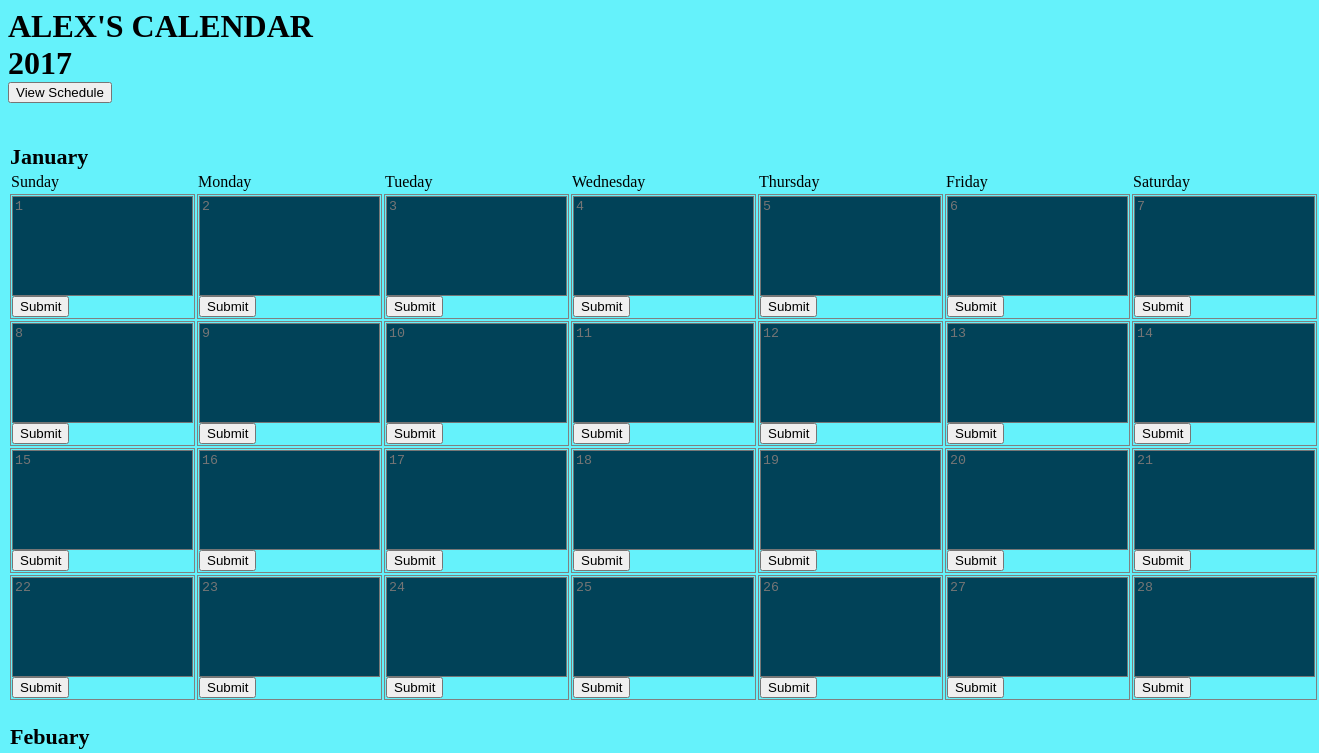
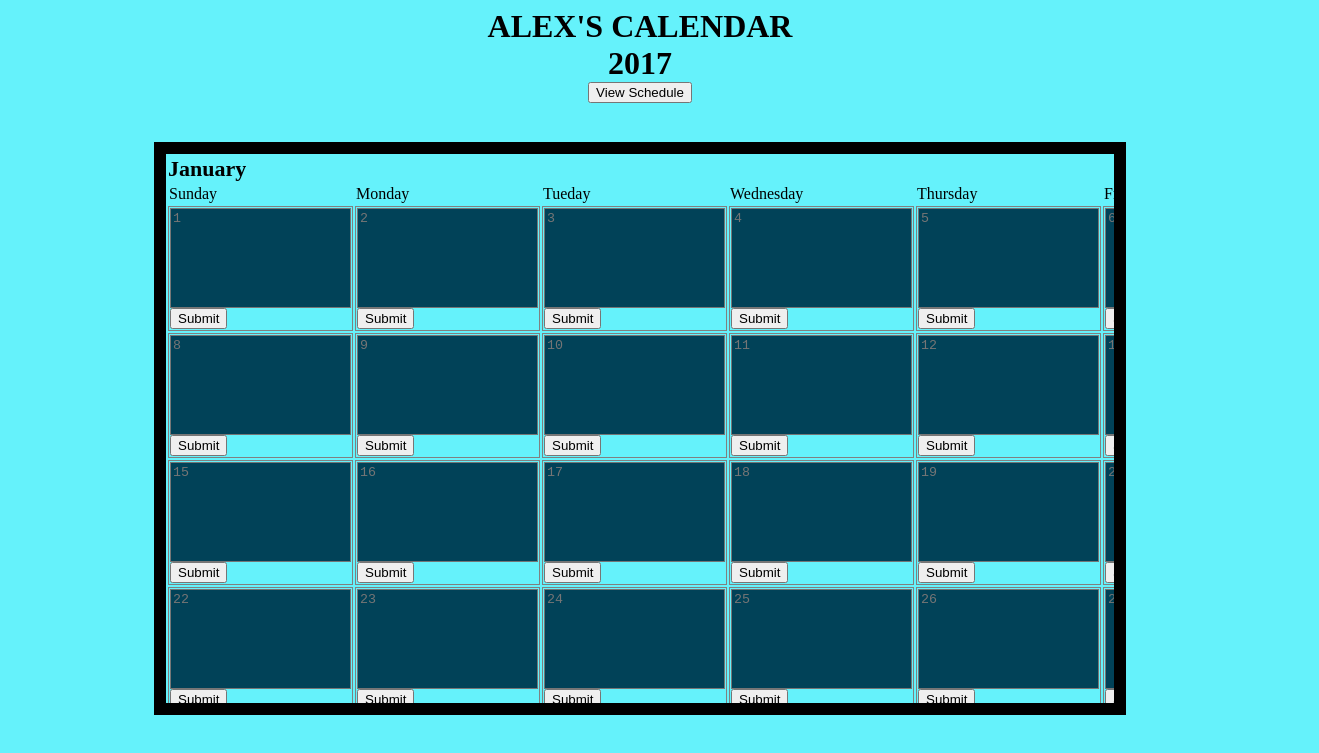
Before and after one commit to alexhong742/My-React-Calendar-App, a React app: page / in a window 1280 px wide. Shown: the top 753 px of the page, 1319 px wide, since content can reach past the window. Built offline with nearby package versions, Linux system fonts and the light colour scheme.

Commit message:
added scrollbar and centered it for cleaner front end

```diff
--- a/package.json
+++ b/package.json
@@ -4,7 +4,7 @@
   "description": "",
   "main": "index.js",
   "scripts": {
-    "start": "node ./server/server.js",
+    "start": "nodemon ./server/server.js",
     "test": "echo \"Error: no test specified\" && exit 1",
     "webpack": "webpack --watch"
   },
--- a/src/components/App.js
+++ b/src/components/App.js
@@ -11,7 +11,15 @@ class App extends Component {
         summaries: [],
         text: "",
         edittor: true,
+        appWidth: "90%"
     }
+    checkMobile() {
+		// console.log(screen) in the browser console will give you the appropriate media query
+		// height/width values that you need
+		if(screen.width < 750){
+			return true;
+		}
+	};
     handler = (e) => {
         this.setState({text:e.target.value})
     };
@@ -33,6 +41,9 @@ class App extends Component {
         });
     };
     render()  {
+        if (!this.checkMobile()) {
+            this.state.appWidth = '75%'
+        }
         document.body.style.backgroundColor = '#65F2FB';
         let date = new Date();
         let dates = date.getFullYear();
@@ -63,10 +74,10 @@ class App extends Component {
             )
         } else{
             return (
-                <div className='yeard'>
-                <h1>ALEX'S CALENDAR <br/> {dates} <br/> <input type='submit' value='View Schedule' float='right' onClick={this.handlerClick}/></h1>
+                <div className='yeard' style={{margin:'auto'}}>
+                <h1 style={{textAlign: 'center', alignSelf: 'stretch'}}>ALEX'S CALENDAR <br/> {dates} <br/> <input type='submit' value='View Schedule' float='right' onClick={this.handlerClick}/></h1>
                 <br/>
-                    {year}
+                <div style={{border: '12px solid black', width:this.state.appWidth, 'overflow-y': 'auto', height: '70%', margin:'auto'}}> {year} </div>
                 </div>
             );
         }
```
Also changed, not shown: 1 other file (tests, documents, lock files or other folders).
